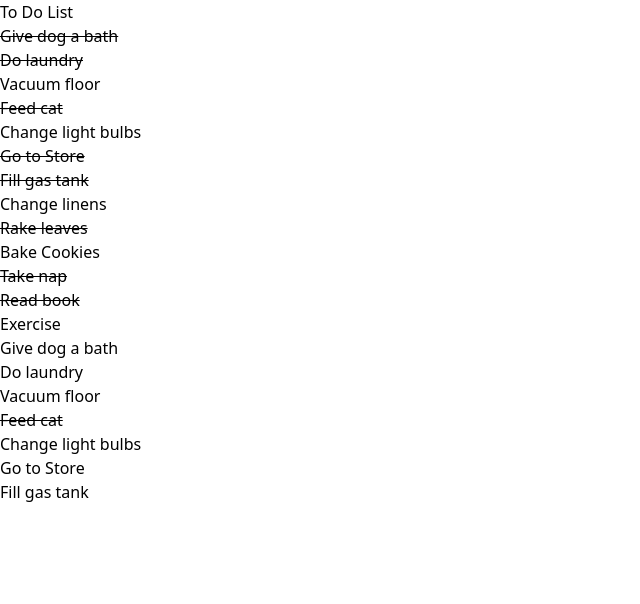
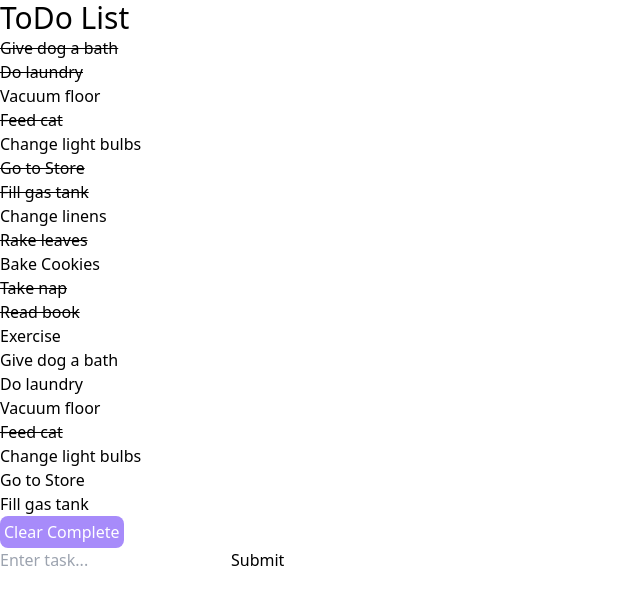
Before and after one commit to mojo-KB/udemy_react, a Next.js app in the folder typescript/: page /todolist in a window 1280 px wide. Shown: the top 604 px of the page, without its empty margins (0-640 px from the left). Built offline with nearby package versions, Linux system fonts and the light colour scheme.

Commit message:
update todo list file

```diff
--- a/typescript/components/TodoApp/Header.tsx
+++ b/typescript/components/TodoApp/Header.tsx
@@ -4,7 +4,7 @@ type Props = {}
 
 function Header({ }: Props) {
     return (
-        <header><div>To Do List</div></header>
+        <header className='text-3xl'>ToDo List</header>
     )
 }
 
--- a/typescript/components/TodoApp/Todo.tsx
+++ b/typescript/components/TodoApp/Todo.tsx
@@ -2,11 +2,22 @@ import React from 'react'
 
 type Props = {
     todo: any
+    handleToggle: any
 }
 
-function Todo({ todo }: Props) {
+function Todo({ todo, handleToggle }: Props) {
+
+    const handleClick = (e: any) => {
+        e.preventDefault()
+        handleToggle(e.currentTarget.id)
+    }
+
     return (
-        <div className={todo.complete ? "line-through" : ""}>{todo.task}</div>
+        <div
+            id={todo.id}
+            key={todo.id + todo.task}
+            onClick={handleClick}
+            className={todo.complete ? "line-through cursor-pointer" : "cursor-pointer"}>{todo.task}</div>
     )
 }
 
--- a/typescript/components/TodoApp/TodoForm.tsx
+++ b/typescript/components/TodoApp/TodoForm.tsx
@@ -1,16 +1,19 @@
 import React, { useState } from 'react';
 
-const ToDoForm = ({ addTask }) => {
+type Props = {
+    addTask: any
+}
+
+const ToDoForm = ({ addTask }: Props) => {
 
     const [userInput, setUserInput] = useState('');
 
-    const handleChange = (e) => {
+    const handleChange = (e: any) => {
         setUserInput(e.currentTarget.value)
     }
 
-    const handleSubmit = (e) => {
+    const handleSubmit = (e: any) => {
         e.preventDefault();
-
         addTask(userInput);
         setUserInput("");
     }
--- a/typescript/components/TodoApp/TodoList.tsx
+++ b/typescript/components/TodoApp/TodoList.tsx
@@ -2,17 +2,20 @@ import React from 'react'
 import Todo from './Todo'
 
 type Props = {
-    todoList: any
+    todoList: any,
+    handleToggle: any,
+    handleFilter: any
 }
 
-function TodoList({ todoList }: Props) {
+function TodoList({ todoList, handleToggle, handleFilter }: Props) {
     return (
         <div>
             {todoList.map((todo: any) => {
                 return (
-                    <Todo todo={todo} />
+                    <Todo todo={todo} handleToggle={handleToggle} />
                 )
             })}
+            <button onClick={handleFilter} className="bg-violet-400 text-white p-1 rounded-lg">Clear Complete</button>
         </div>
     )
 }
--- a/typescript/components/TodoApp/index.tsx
+++ b/typescript/components/TodoApp/index.tsx
@@ -4,16 +4,37 @@ import data from '../../src/data.json'
 import { useState } from 'react'
 //components
 import TodoList from './TodoList'
+import ToDoForm from './TodoForm'
 
 type Props = {}
+
+
 
 function index({ }: Props) {
     const [todoList, setTodoList] = useState(data)
 
+    const handleToggle = (id: number) => {
+        let mapped = todoList.map(task => {
+            return task.id == id ? { ...task, complete: !task.complete } : { ...task }
+        })
+        setTodoList(mapped)
+    }
+    const handleFilter = () => {
+        let filtered = todoList.filter(task => {
+            return !task.complete
+        })
+        setTodoList(filtered)
+    }
+    const addTask = (useInput: string) => {
+        let copy = [...todoList];
+        copy = [...copy, { id: todoList.length + 1, task: useInput, complete: false }];
+        setTodoList(copy);
+    }
     return (
         <div>
             <Header />
-            <TodoList todoList={todoList} />
+            <TodoList todoList={todoList} handleToggle={handleToggle} handleFilter={handleFilter} />
+            <ToDoForm addTask={addTask} />
         </div>
     )
 }
```
